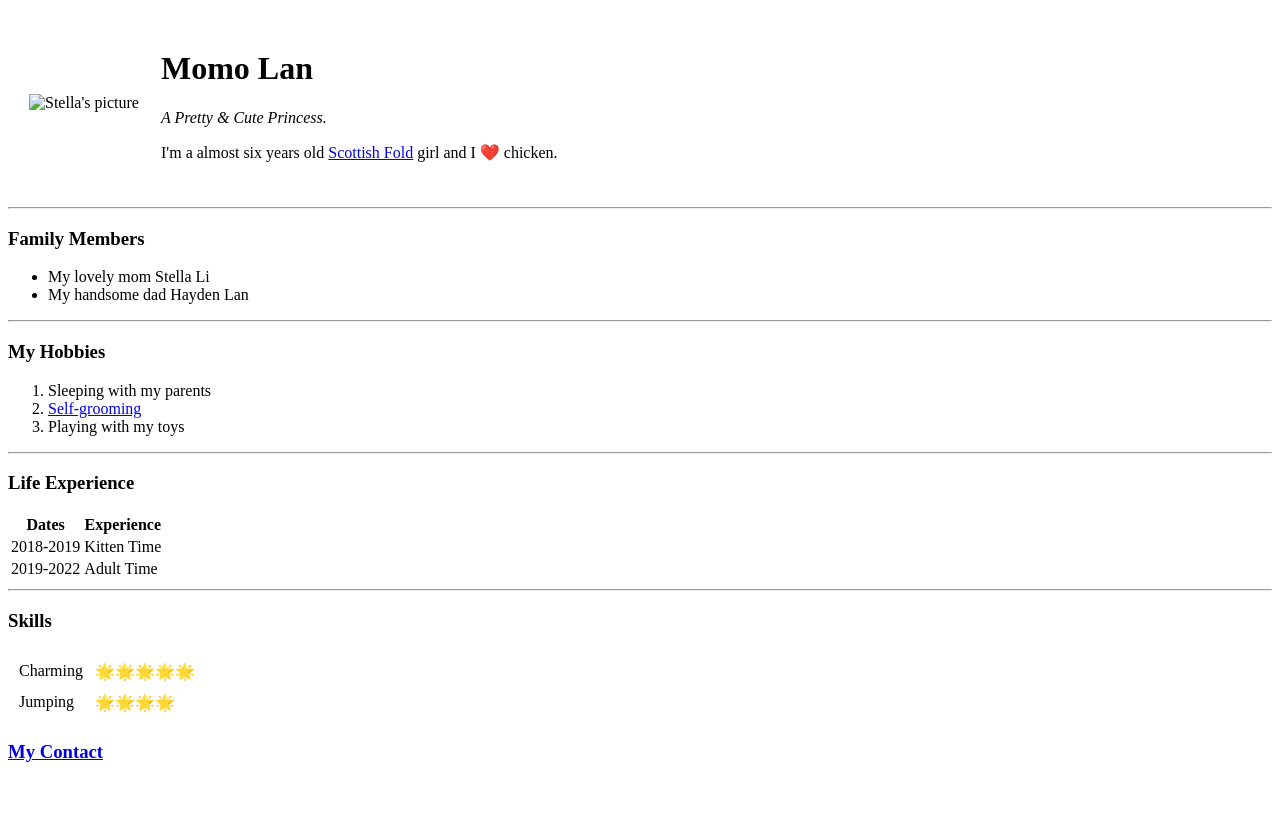
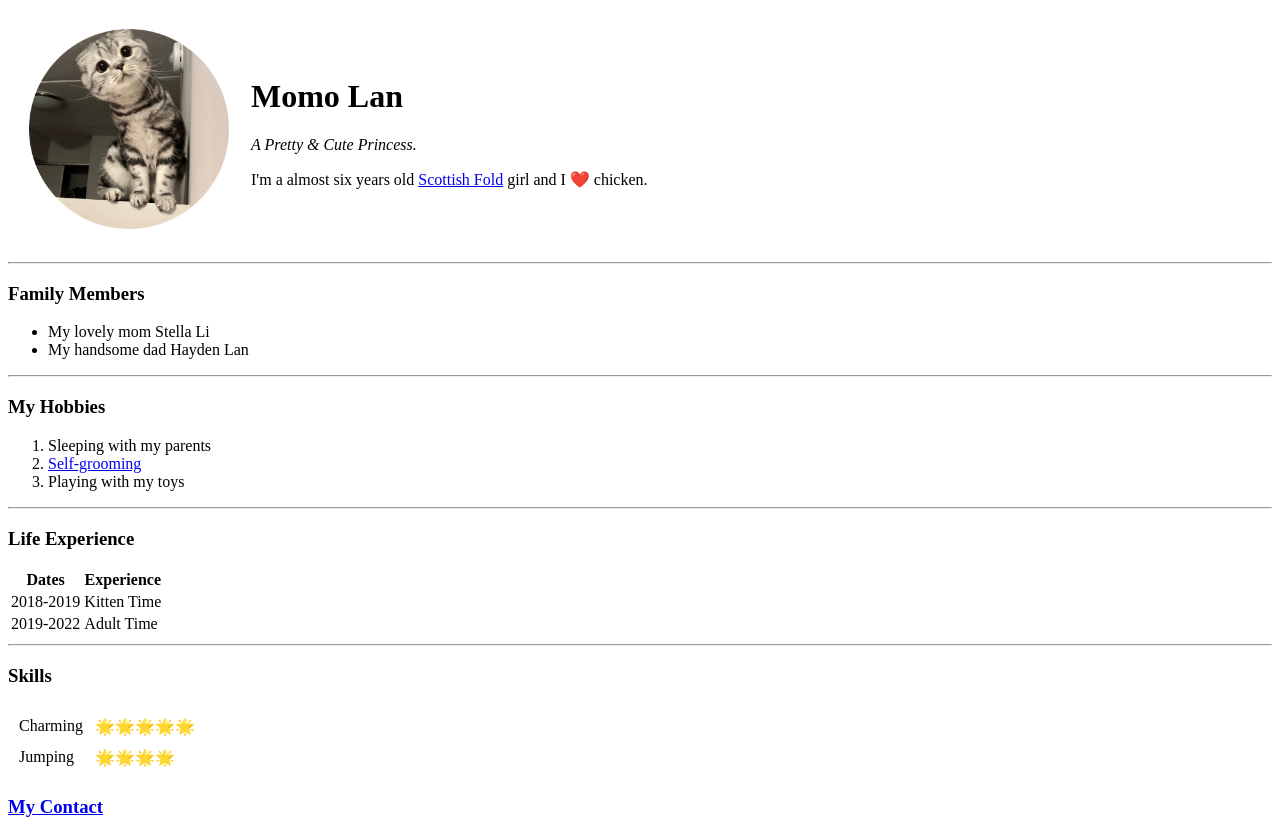
Before and after one commit to StellaLLL/MomoTheCat, a plain HTML site: page index.html in a window 1280 px wide. Before the commit the page ends 800 px from the top, so only its background shows below. Drawn offline with Linux system fonts and the light colour scheme.

Commit message:
Update index.html

```diff
--- a/index.html
+++ b/index.html
@@ -7,7 +7,7 @@
   <body>
     <table cellspacing=20>
       <tr>
-        <td><img src="Images/Momo.JPG" alt="Stella's picture" style="width:200px;height:200px;"></td>
+        <td><img src="Momo.JPG" alt="Stella's picture" style="width:200px;height:200px;"></td>
         <td><h1>Momo Lan</h1>
         <p><em>A Pretty & Cute Princess.</em></p>
         <p>I'm a almost six years old <a href="https://en.wikipedia.org/wiki/Scottish_Fold">Scottish Fold</a> girl and I ❤️ chicken.</p></td>
```
